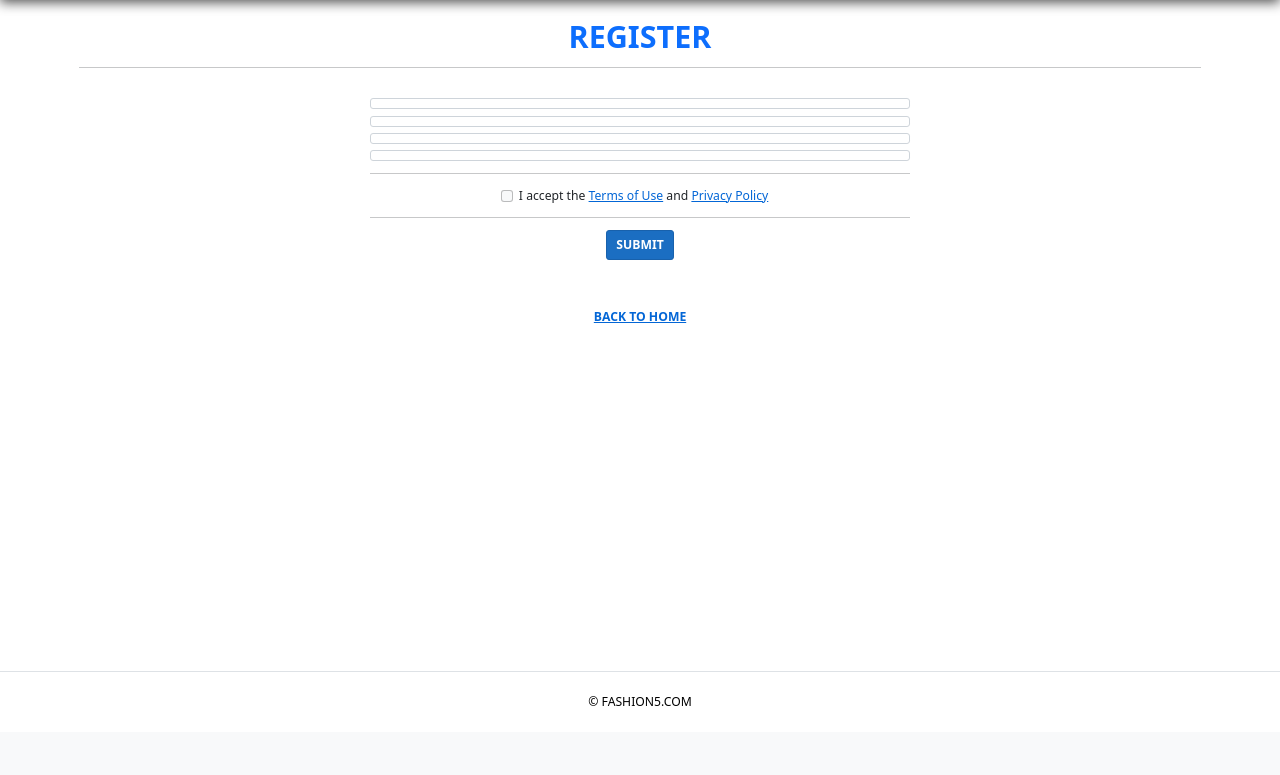
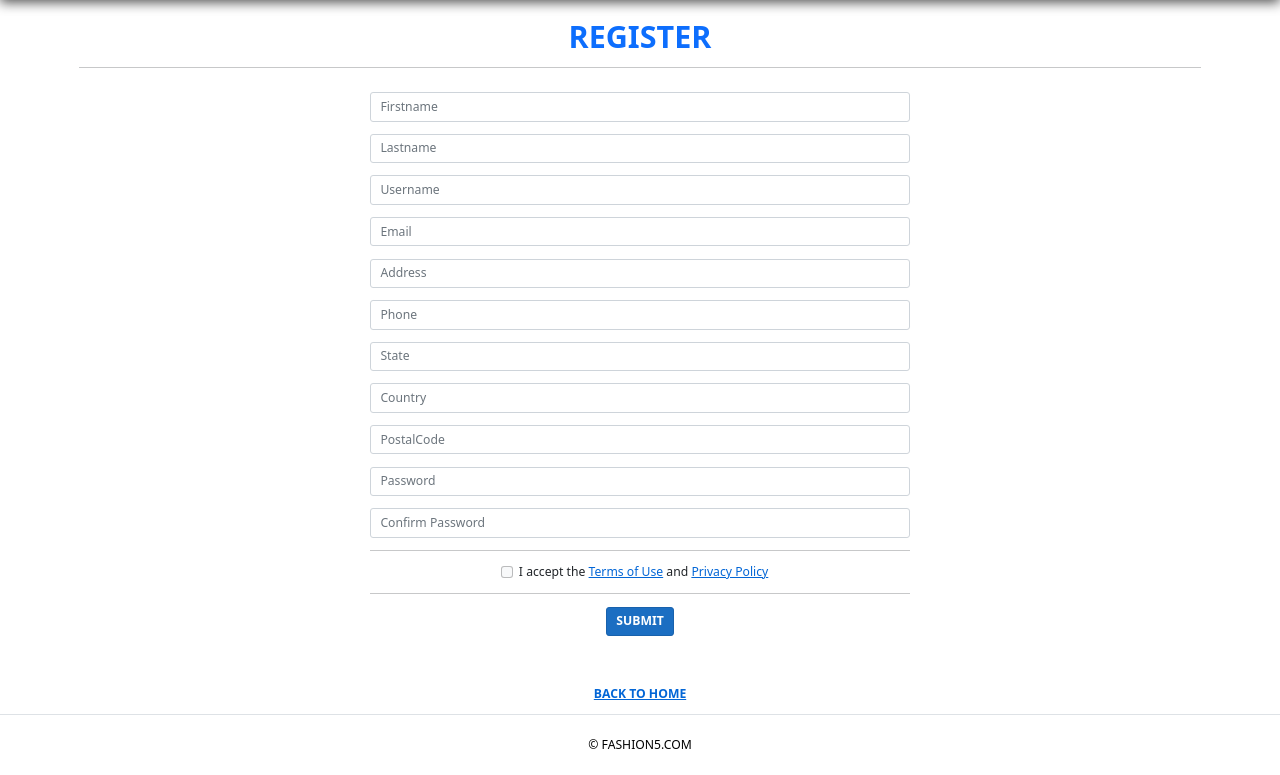
Before and after one commit to Cweetbeatzz/Fashion5shop, a Django app: page /register/ in a window 1280 px wide. Shown: the part 68-843 px from the top of the page. Before the commit the page ends 774 px from the top, so only its background shows below. Run offline with Django 3.2, Linux system fonts and the light colour scheme; some libraries are stand-ins or nearby versions.

Commit message:
additional features

```diff
--- a/static/css/site.css
+++ b/static/css/site.css
@@ -74,6 +74,7 @@
     margin-bottom: 60px;
     overflow-x: hidden;
 }
+
 
 .footer {
     position: absolute;
--- a/templates/base.html
+++ b/templates/base.html
@@ -7,8 +7,9 @@
     <title>{% block title %}Fashion5{% endblock%}</title>
     <link rel="stylesheet" href="{% static '/css/bootstrap.min.css' %}" />
     <link rel="stylesheet" href="{% static '/css/site.css' %}" />
+
  </head>
-<body>
+<body >
  {% include 'navbar.html'%}
     <div class="container-fluid">
         <main role="main" class="pb-3">
@@ -17,7 +18,7 @@
         </main>
     </div>
 {% include 'footer.html'%}
+     <script src="{% static '/jquery/dist/jquery.min.js' %}"></script>
     <script src="{% static '/js/bootstrap.bundle.min.js' %}"></script>
-     <script src="{% static '/jquery/dist/jquery.min.js' %}"></script>
 </body>
 </html>
--- a/templates/register.html
+++ b/templates/register.html
@@ -1,7 +1,7 @@
  {% extends './base.html'%}
   {% block content %}
 <br />
-<div class="container">
+<div class="container ">
     <div class="text-center">
         <div class="text-center">
             <h1 class="text-primary"><strong>REGISTER</strong></h1>
@@ -19,34 +19,65 @@
                         {{field.label}}: {{field.errors|striptags}}
                     </div>
                     {% endif %} {% endfor %} {% endif %}
-                    <div class="form-group mt-2">
-                        <label class="form-control text-black">{{forms.username.label}}</label>
-                        <div>
-                       {{forms.username}}
+                <div class="form-group mb-3">
+                        <input type="text" name="Firstname" value="" placeholder="Firstname" asp-for="Firstname" class="form-control" />
+                        <span asp-validation-for="Firstname" class="text-danger"></span>
+                    </div>
+                    <div class="form-group mb-3">
+                        <input type="text" name="Lastname" value="" placeholder="Lastname" asp-for="Lastname" class="form-control" />
+                        <span asp-validation-for="Lastname" class="text-danger"></span>
+                    </div>
+                    <div class="form-group mb-3">
+                        <input type="text" name="Username" value="" placeholder="Username" asp-for="Username" class="form-control" />
+                        <span asp-validation-for="Username" class="text-danger"></span>
+                    </div>
+                    <div class="form-group row mb-3">
+                        <div class="col-md-12">
+                            <input type="email" name="email" value="" placeholder="Email" asp-for="email" class="form-control" />
+                            <span asp-validation-for="email" class="text-danger"></span>
                         </div>
                     </div>
-                    <div class="form-group mt-2">
+                    <div class="form-group row mb-3">
                         <div class="col-md-12">
-                            <label class="form-control">{{forms.email.label}}</label>
-                            <div>
-                          {{forms.email}}
-                            </div>
+                            <input type="text" name="Address" value="" placeholder="Address" asp-for="Address" class="form-control" />
+                            <span asp-validation-for="Address" class="text-danger"></span>
                         </div>
                     </div>
-                    <div class="form-group mt-2">
+                    <div class="form-group row mb-3">
                         <div class="col-md-12">
-                               <label class="form-control text-black">{{forms.password.label}}</label>
-                               <div>
-                                   {{forms.password}}
-                               </div>
+                            <input type="text" name="Phone" value="" placeholder="Phone" asp-for="Phone" class="form-control" />
+                            <span asp-validation-for="Phone" class="text-danger"></span>
                         </div>
                     </div>
-                    <div class="form-group mt-2">
+                    <div class="form-group row mb-3">
                         <div class="col-md-12">
-                                <label class="form-control text-black">{{forms.confirmpassword.label}}</label>
-                                <div>
-                                    {{forms.confirmpassword}}
-                                </div>
+                            <input type="text" name="State" value="" placeholder="State" asp-for="State" class="form-control" />
+                            <span asp-validation-for="State" class="text-danger"></span>
+                        </div>
+                    </div>
+                    <div class="form-group row mb-3">
+                        <div class="col-md-12">
+                            <input type="text" name="Country" value="" placeholder="Country" asp-for="Country" class="form-control" />
+                            <span asp-validation-for="Country" class="text-danger"></span>
+                        </div>
+                    </div>
+                    <div class="form-group row mb-3">
+                        <div class="col-md-12">
+                            <input type="text" name="PostalCode" value="" placeholder="PostalCode" asp-for="PostalCode" class="form-control" />
+                            <span asp-validation-for="PostalCode" class="text-danger"></span>
+                        </div>
+                    </div>
+
+                    <div class="form-group row mb-3">
+                        <div class="col-md-12">
+                            <input type="password" name="Password" value="" placeholder="Password" asp-for="Password" class="form-control" />
+                            <span asp-validation-for="Password" class="text-danger"></span>
+                        </div>
+                    </div>
+                    <div class="form-group row mb-3">
+                        <div class="col-md-12">
+                            <input type="password" name="ConfirmPassword" value="" placeholder="Confirm Password" asp-for="ConfirmPassword" class="form-control" />
+                            <span asp-validation-for="ConfirmPassword" class="text-danger"></span>
                         </div>
                     </div>
                     <hr>
```
Also changed, not shown: templates/cart.html (+4 -4 lines), db.sqlite3, static/cart.js (added).
